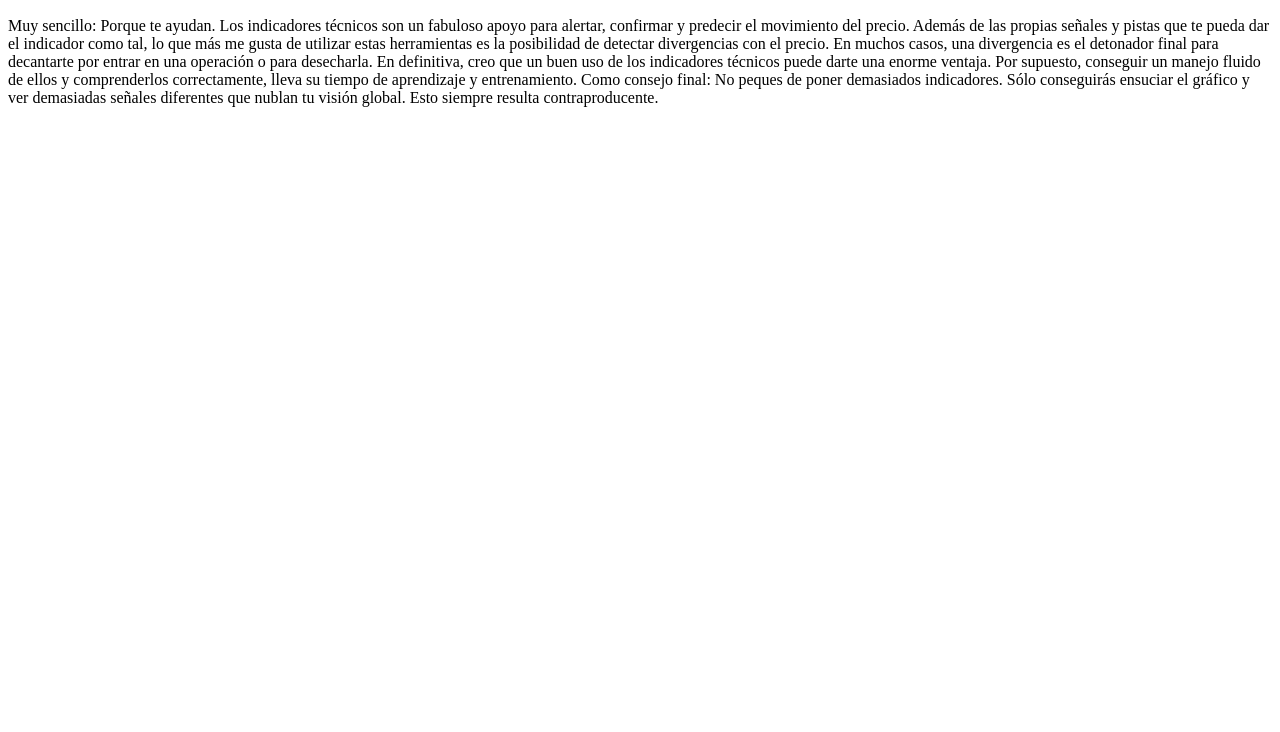
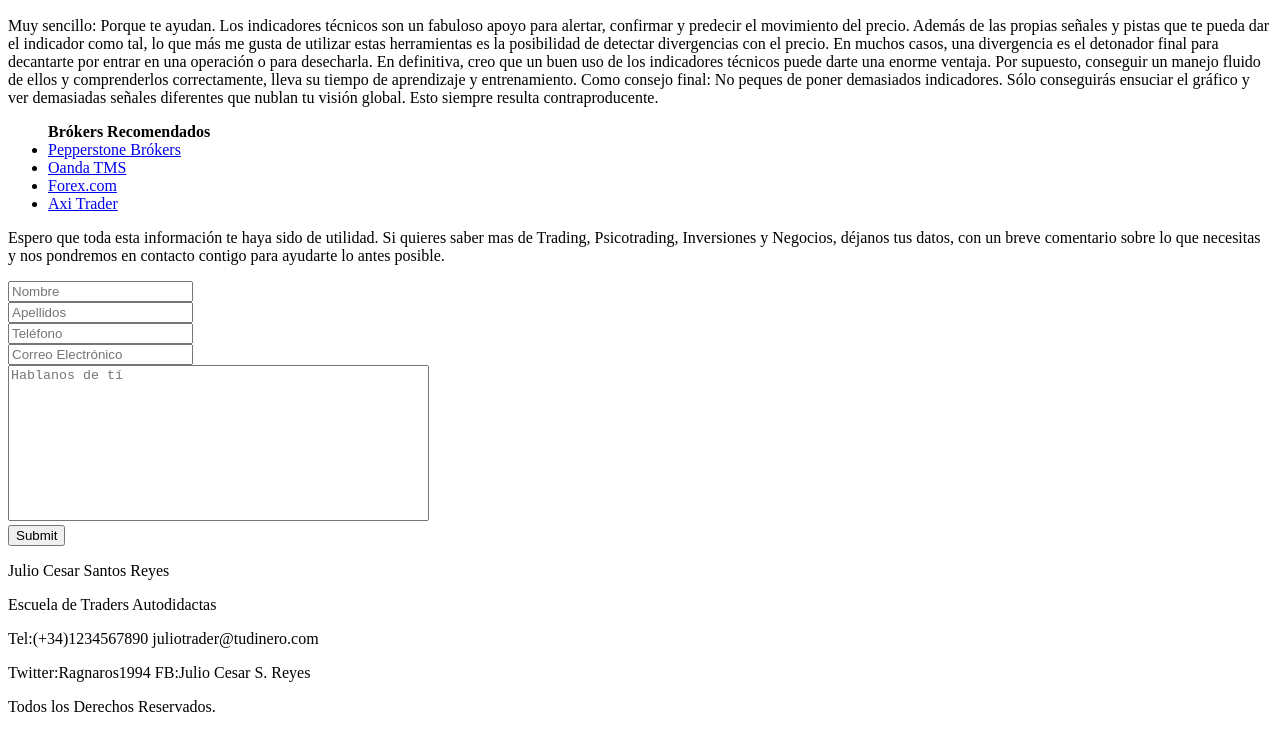
Before and after one commit to JulioC17/html5_arquitectura_informaci-n, a plain HTML site: page index.html in a window 1280 px wide. Shown: the part 3432-4164 px from the top of the page. Before the commit the page ends 3555 px from the top, so only its background shows below. Drawn offline with Linux system fonts and the light colour scheme.

Commit message:
proyecto trminado

```diff
--- a/index.html
+++ b/index.html
@@ -7,6 +7,7 @@
     <title>Indicadores Técnicos</title>
     <meta name="description" content="Indicadores Técnicos, Osciladores, Estrategias, Trading"/>
     <meta name="author" content="Julio Cesar Santos Reyes">/
+  <!--EL TRADING ES LA MANERA MAS DIFÍCIL DE HACER DINERO RÁPIDO-->
   </head>
   <body>
     <header>
@@ -35,7 +36,7 @@ Por supuesto, no están todos los indicadores del mundo, pero sí los que consid
         </ul>
       </nav>
     </header>
-    <main>
+      <main>
     <article>
       <h2 id="queesunindicadortecnico">¿Qué es un indicador Técnico?</h2>
        <p>Los indicadores técnicos son complementos que añades al gráfico y que te ofrecen una ayuda extra para obtener cierta ventaja estadística en una operación.
@@ -136,10 +137,39 @@ Aparte de subirte en el sentido correcto de la tendencia, tienes que hacerlo en
           Por supuesto, conseguir un manejo fluido de ellos y comprenderlos correctamente, lleva su tiempo de aprendizaje y entrenamiento.
           Como consejo final: No peques de poner demasiados indicadores. Sólo conseguirás ensuciar el gráfico y ver demasiadas señales diferentes que nublan tu visión global. Esto siempre resulta contraproducente.</p>
       </article>
-    </main>
-
-
-
-
+      </main>
+      <nav>
+      <ul><strong>Brókers Recomendados</strong>
+       <li><a href="https://pepperstone.com/es-es/" target="_blank">Pepperstone Brókers</a></li>
+       <li><a href="https://www.oanda.com/eu-es" target="_blank">Oanda TMS</a></li>
+       <li><a href="https://www.forex.com/ie/" target=_blank>Forex.com</a></li>
+       <li><a href="https://www.axi.com/int" target=_blank>Axi Trader</a></li>
+      </ul>
+      </nav>
+      <article>
+      <p>
+        Espero que toda esta información te haya sido de utilidad. Si quieres saber mas de Trading, Psicotrading, Inversiones y Negocios, déjanos tus datos, con un breve comentario sobre lo que necesitas y nos pondremos en contacto contigo para ayudarte lo antes posible.
+      </p>
+      <form method="post" enctype="application/x-www-form-urlencoded" action="juliocsreyes94@gmail.com">
+       <input type="text" placeholder="Nombre">
+       <br>
+       <input type="text" placeholder="Apellidos">
+       <br>
+       <input type="number" placeholder="Teléfono">
+       <br>
+       <input type="email" placeholder="Correo Electrónico">
+       <br>
+       <textarea placeholder="Hablanos de tí" rows="10" cols="50" style="resize: none;"></textarea>
+       <br>
+       <input type="submit" placeholder="Enviar">
+      </form>
+      </article>
+    <footer>
+        <p>Julio Cesar Santos Reyes</p>
+        <p>Escuela de Traders Autodidactas</p>
+        <p>Tel:(+34)1234567890 juliotrader@tudinero.com</p>
+        <p>Twitter:Ragnaros1994 FB:Julio Cesar S. Reyes</p>
+        <p>Todos los Derechos Reservados.</p>
+    </footer>
   </body>
 </html>
```
